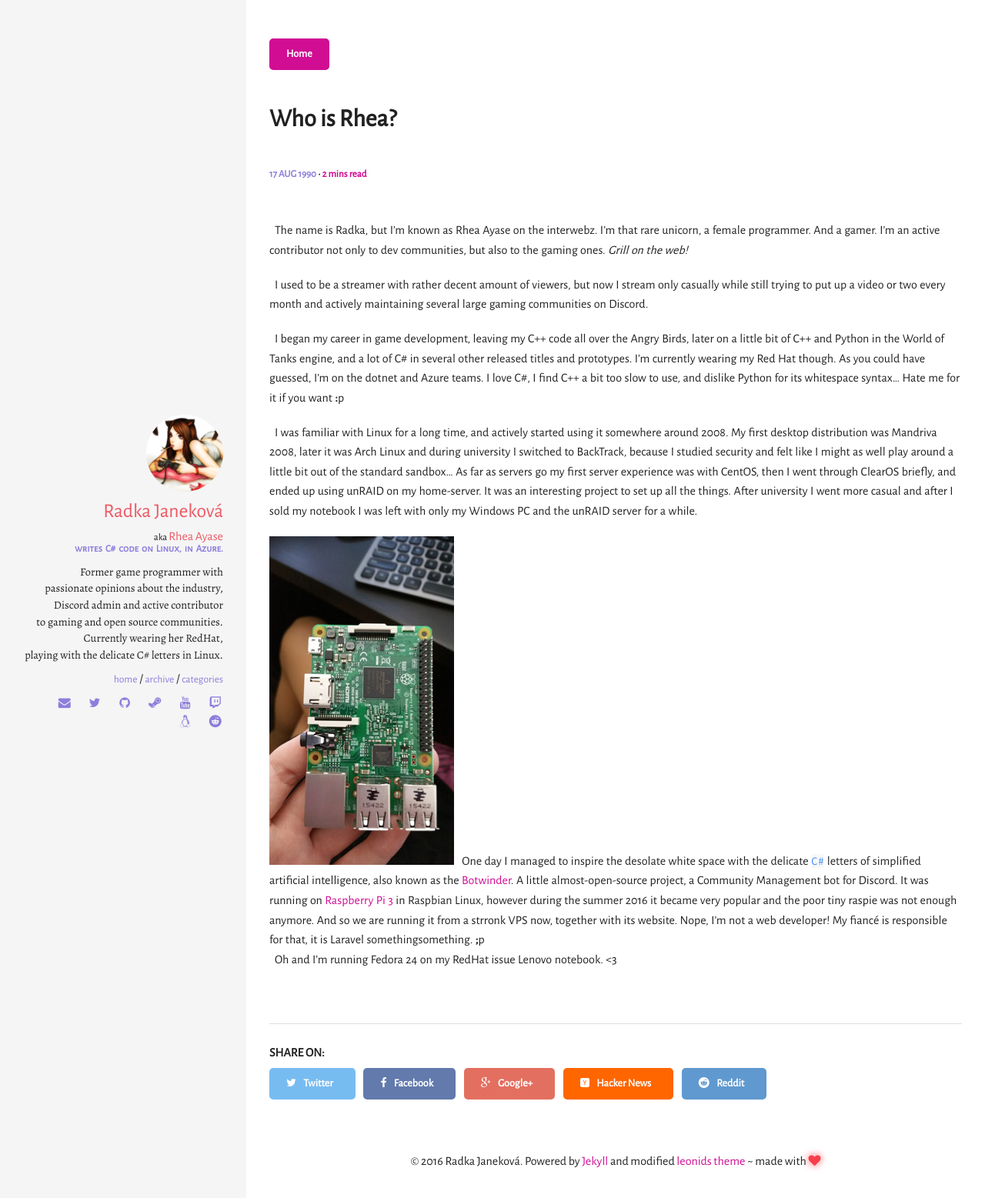
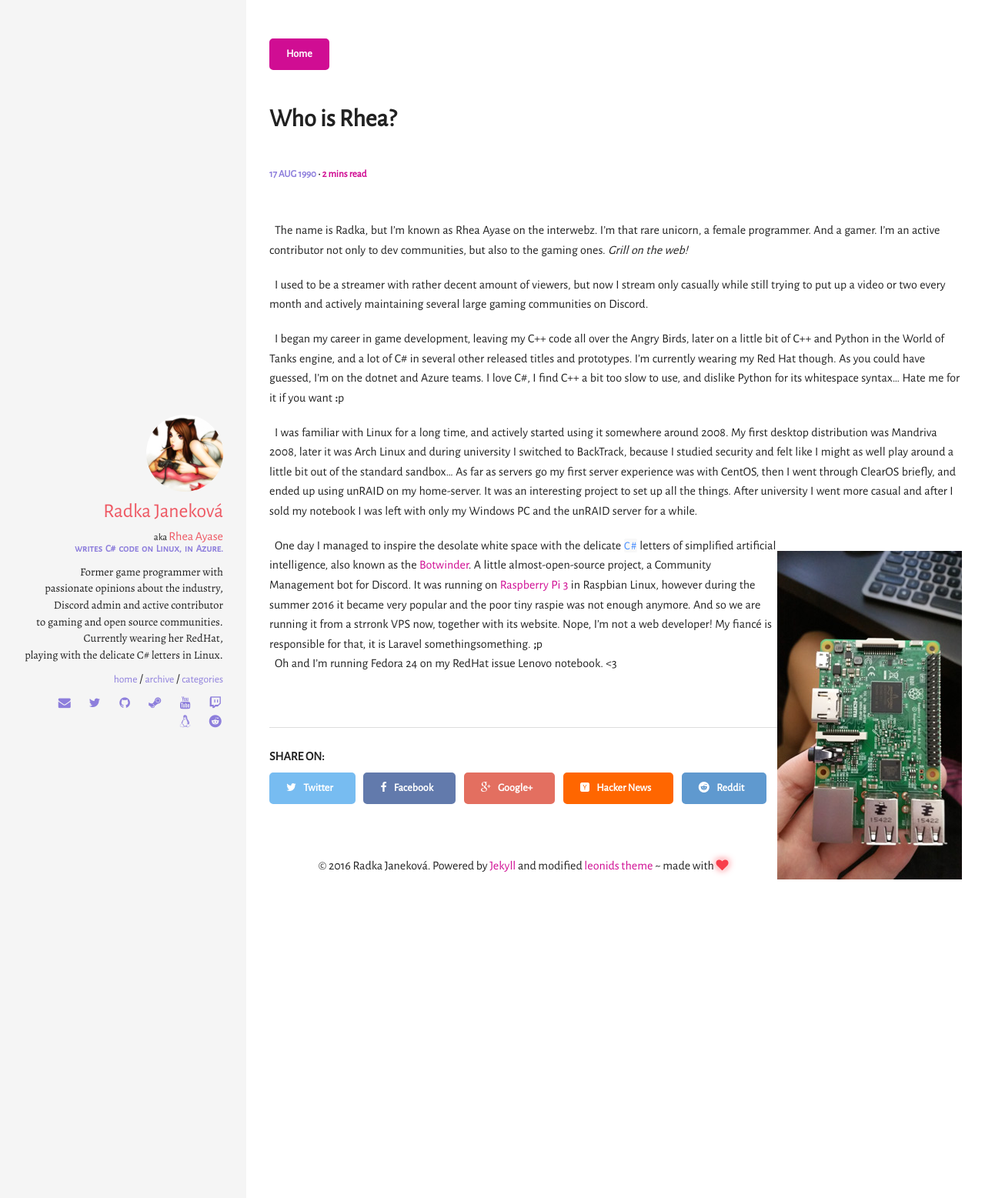
Before and after one commit to RheaAyase/jekyll-rhea, a Jekyll site: the page built from _posts/1990-08-17-Who-is-Rhea.md, in a window 1280 px wide. Shown: the top 1557 px of the page at 77% size. Built offline with Jekyll 4.4.1, drawn with Linux system fonts in a browser that asks for light colours; some web fonts are replaced; comment, search, counter and statistics services are not loaded.

Commit message:
* Who is Rhea?

```diff
--- a/_posts/1990-08-17-Who-is-Rhea.md
+++ b/_posts/1990-08-17-Who-is-Rhea.md
@@ -15,7 +15,9 @@ comments: true
 
  &nbsp; I was familiar with Linux for a long time, and actively started using it somewhere around 2008. My first desktop distribution was Mandriva 2008, later it was Arch Linux and during university I switched to BackTrack, because I studied security and felt like I might as well play around a little bit out of the standard sandbox... As far as servers go my first server experience was with CentOS, then I went through ClearOS briefly, and ended up using unRAID on my home-server. It was an interesting project to set up all the things. After university I went more casual and after I sold my notebook I was left with only my Windows PC and the unRAID server for a while.
 
-![]({{ site.url }}/img/RPi.jpg)
+<div class='pull-right' markdown="1">
+![Raspberry Pi]({{ site.url }}/img/RPi.jpg)
+</div>
  &nbsp; One day I managed to inspire the desolate white space with the delicate `C#` letters of simplified artificial intelligence, also known as the [Botwinder][botwinder]. A little almost-open-source project, a Community Management bot for Discord. It was running on [Raspberry Pi 3][raspberry] in Raspbian Linux, however during the summer 2016 it became very popular and the poor tiny raspie was not enough anymore. And so we are running it from a strronk VPS now, together with its website. Nope, I'm not a web developer! My fiancé is responsible for that, it is Laravel somethingsomething. **;**p
 <br /> &nbsp; Oh and I'm running Fedora 24 on my RedHat issue Lenovo notebook. <3
 
```
